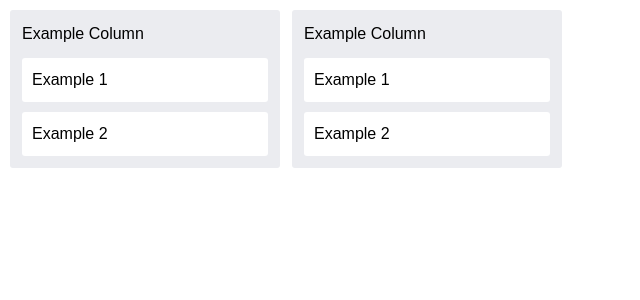
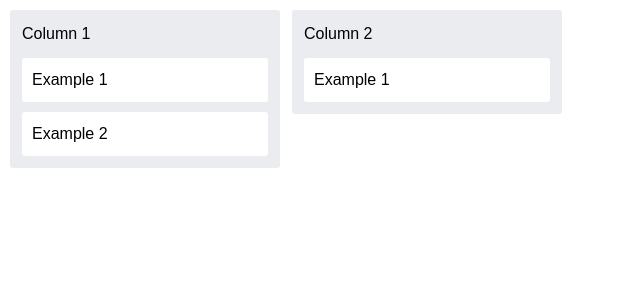
Before and after one commit to falconx/trello, a React (Create React App) app: page / in a window 1280 px wide. Shown: the top 300 px of the page, without its empty margins (0-640 px from the left). Built offline with nearby package versions, Linux system fonts and the light colour scheme.

Commit message:
feat: add localstorage support for global state

```diff
--- a/src/App.tsx
+++ b/src/App.tsx
@@ -1,19 +1,44 @@
-import React from 'react';
+import React, { useEffect } from 'react';
 
 import Board from './components/Board';
 
-import { Card } from './types/Card';
+import { GlobalState } from './types/GlobalState';
 
 import './App.module.css';
+import useLocalStorage from './hooks/useLocalStorage';
 
-const cards: Card[] = [
-  { id: '0', title: 'Example 1', weight: 0 },
-  { id: '1', title: 'Example 2', weight: 1 },
-];
+const defaultState = {
+  columns: [
+    {
+      id: '0',
+      title: 'Column 1',
+      weight: 0,
+      cards: [
+        { id: '0', title: 'Example 1', weight: 0 },
+        { id: '1', title: 'Example 2', weight: 1 },
+      ],
+    },
+    {
+      id: '1',
+      title: 'Column 2',
+      weight: 1,
+      cards: [
+        { id: '0', title: 'Example 1', weight: 0 },
+      ],
+    },
+  ],
+};
 
 const App: React.FunctionComponent = () => {
+  const [state, setState] = useLocalStorage<GlobalState>('trello', defaultState);
+
+  // TODO: temporary, remove
+  useEffect(() => {
+    setState(state);
+  }, [state, setState]);
+
   return (
-    <Board cards={cards} />
+    <Board columns={state.columns} />
   );
 }
 
--- a/src/components/Board/Board.module.css
+++ b/src/components/Board/Board.module.css
@@ -1,8 +1,8 @@
-.root {
+.columns {
   display: flex;
   padding: var(--space-1);
 }
 
-.root > * + * {
+.columns > * + * {
   margin-left: var(--space-2);
 }
--- a/src/components/Board/Board.tsx
+++ b/src/components/Board/Board.tsx
@@ -2,31 +2,31 @@ import VisuallyHidden from '../VisuallyHidden';
 import Card from '../Card';
 import Column from '../Column';
 
-import { Card as ICard } from '../../types/Card';
+import { Column as IColumn } from '../../types/Column';
 
 import styles from './Board.module.css';
 
 interface Props {
-  cards?: ICard[];
+  columns?: IColumn[];
 }
 
-const Board: React.FunctionComponent<Props> = ({ cards = [] }) => (
+const Board: React.FunctionComponent<Props> = ({ columns = [] }) => (
   <>
     <VisuallyHidden as="h1">Trello Board</VisuallyHidden>
 
-    <div className={styles.root}>
-      <Column id="0" title="Example Column" weight={0}>
-        {cards.map(card => (
-          <Card key={card.id} {...card} />
+    {Boolean(columns.length) && (
+      <ul className={styles.columns}>
+        {columns.map(column => (
+          <li key={column.id}>
+            <Column {...column}>
+              {column.cards.map(card => (
+                <Card key={card.id} {...card} />
+              ))}
+            </Column>
+          </li>
         ))}
-      </Column>
-
-      <Column id="1" title="Example Column" weight={0}>
-        {cards.map(card => (
-          <Card key={card.id} {...card} />
-        ))}
-      </Column>
-    </div>
+      </ul>
+    )}
   </>
 );
 
--- a/src/components/Column/Column.tsx
+++ b/src/components/Column/Column.tsx
@@ -5,7 +5,7 @@ import { Props as CardProps } from '../Card';
 
 import styles from './Column.module.css';
 
-type Props = IColumn & {
+type Props = Pick<IColumn, 'id' | 'title' | 'weight'> & {
   children?: React.ReactElement<CardProps> | Array<React.ReactElement<CardProps>>;
 };
 
--- /dev/null
+++ b/src/hooks/useLocalStorage.ts
@@ -0,0 +1,36 @@
+import { useState } from 'react';
+
+const useLocalStorage = <T>(key: string, initialValue: T) => {
+  const [storedValue, setStoredValue] = useState<T>(() => {
+    if (typeof window === 'undefined') {
+      return initialValue;
+    }
+
+    try {
+      const item = window.localStorage.getItem(key);
+      return item ? JSON.parse(item) : initialValue;
+    } catch (error) {
+      console.log(error);
+
+      return initialValue;
+    }
+  });
+
+  const setValue = (value: T | ((val: T) => T)) => {
+    try {
+      const valueToStore = value instanceof Function ? value(storedValue) : value;
+
+      setStoredValue(valueToStore);
+
+      if (typeof window !== 'undefined') {
+        window.localStorage.setItem(key, JSON.stringify(valueToStore));
+      }
+    } catch (error) {
+      console.log(error);
+    }
+  };
+
+  return [storedValue, setValue] as const;
+};
+
+export default useLocalStorage;
--- a/src/types/Column.ts
+++ b/src/types/Column.ts
@@ -1,5 +1,8 @@
+import { Card } from './Card';
+
 export interface Column {
   id: string;
   title: string;
   weight: number;
+  cards: Card[];
 }
--- /dev/null
+++ b/src/types/GlobalState.ts
@@ -0,0 +1,5 @@
+import { Column } from './Column';
+
+export interface GlobalState {
+  columns: Column[];
+}
```
